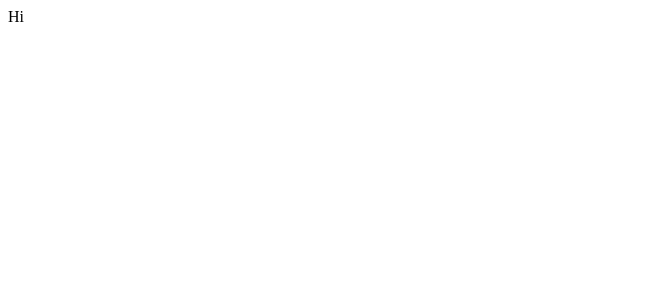
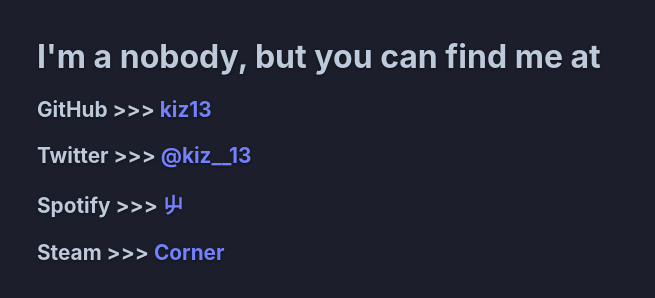
Before and after one commit to kiz13/kiz13.github.io, a website: page index.html in a window 1280 px wide. Shown: the whole page, without its empty margins (0-655 px from the left). Drawn offline with Linux system fonts and the light colour scheme.

Commit message:
Update index page

```diff
--- a/index.html
+++ b/index.html
@@ -2,9 +2,54 @@
 <html lang="en">
 <head>
   <meta charset="UTF-8">
-  <title>ei</title>
+  <title>This is kiz</title>
+  <style>
+    body {
+      /* gitbook night style */
+      background-color: #1c1f2b;
+      color: #bdcadb;
+      font-family: -apple-system, "Segoe UI", Arial, sans-serif, "Segoe UI Emoji";
+      /* jekyll */
+      text-shadow: 0 1px 3px rgba(0, 0, 0, 0.5);
+      margin: 37px;
+    }
+
+    a {
+      text-decoration: none;
+      color: #7381ff;
+    }
+
+    .find-kiz a:hover {
+      color: #bdcadb;
+    }
+
+    .find-kiz {
+      font-size: 1.3em;
+      font-weight: bold;
+    }
+  </style>
 </head>
 <body>
-  Hi
+<h1>I'm a nobody, but you can find me at</h1>
+<div class="find-kiz">
+  <p>
+    <span>GitHub &gt;&gt;&gt;</span>
+    <a href="https://github.com/kiz13" target="_blank">kiz13</a>
+  </p>
+  <p>
+    <span>Twitter &gt;&gt;&gt;</span>
+    <a href="https://twitter.com/kiz__13" target="_blank">@kiz__13</a>
+  </p>
+  <p>
+    <span>Spotify &gt;&gt;&gt;</span>
+    <a href="https://open.spotify.com/user/kee89arh1lbl6ow3"
+       target="_blank">屮</a>
+  </p>
+  <p>
+    <span>Steam &gt;&gt;&gt;</span>
+    <a href="https://steamcommunity.com/profiles/76561198926444811/"
+       target="_blank">Corner</a>
+  </p>
+</div>
 </body>
 </html>
```
